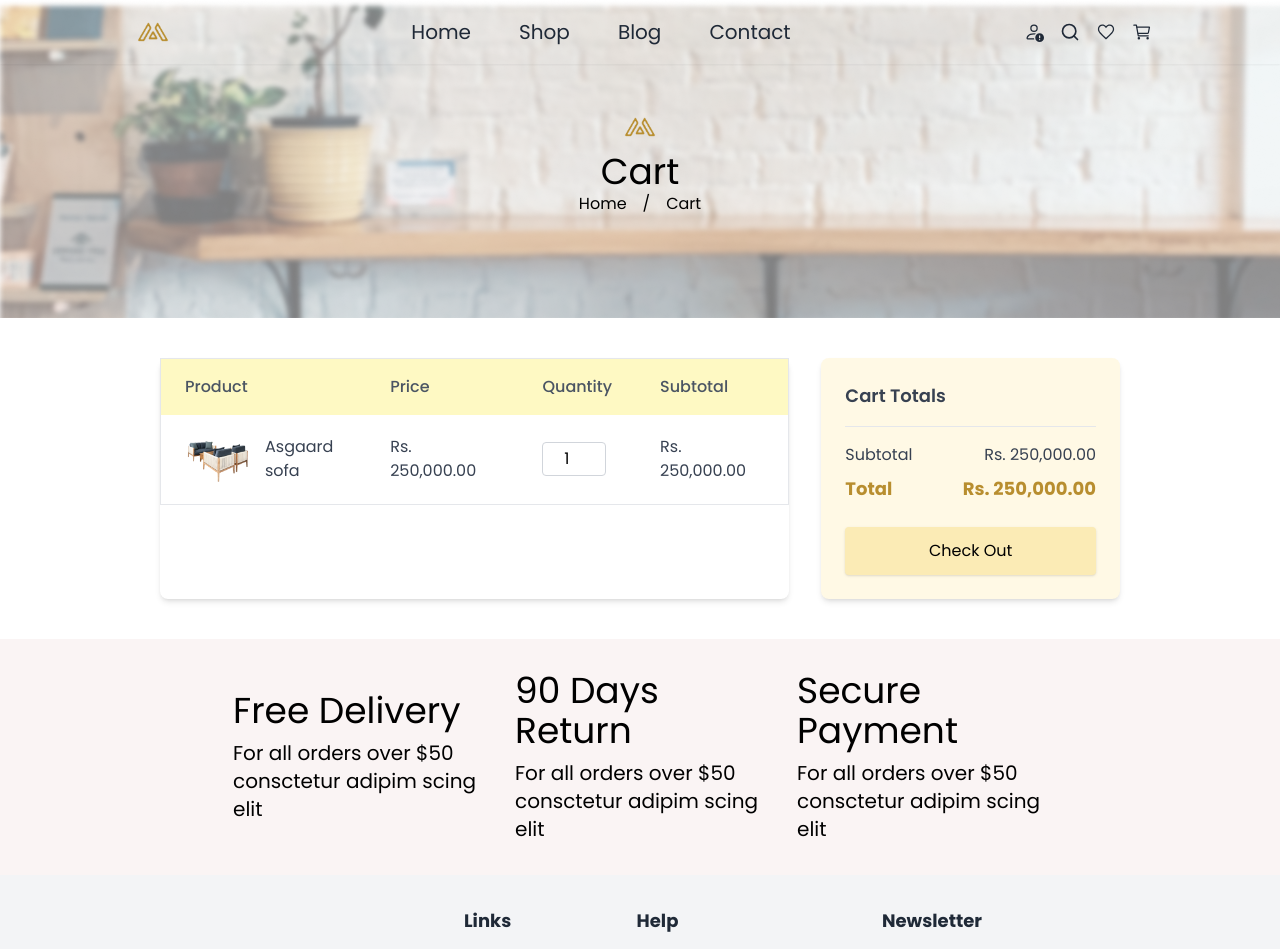
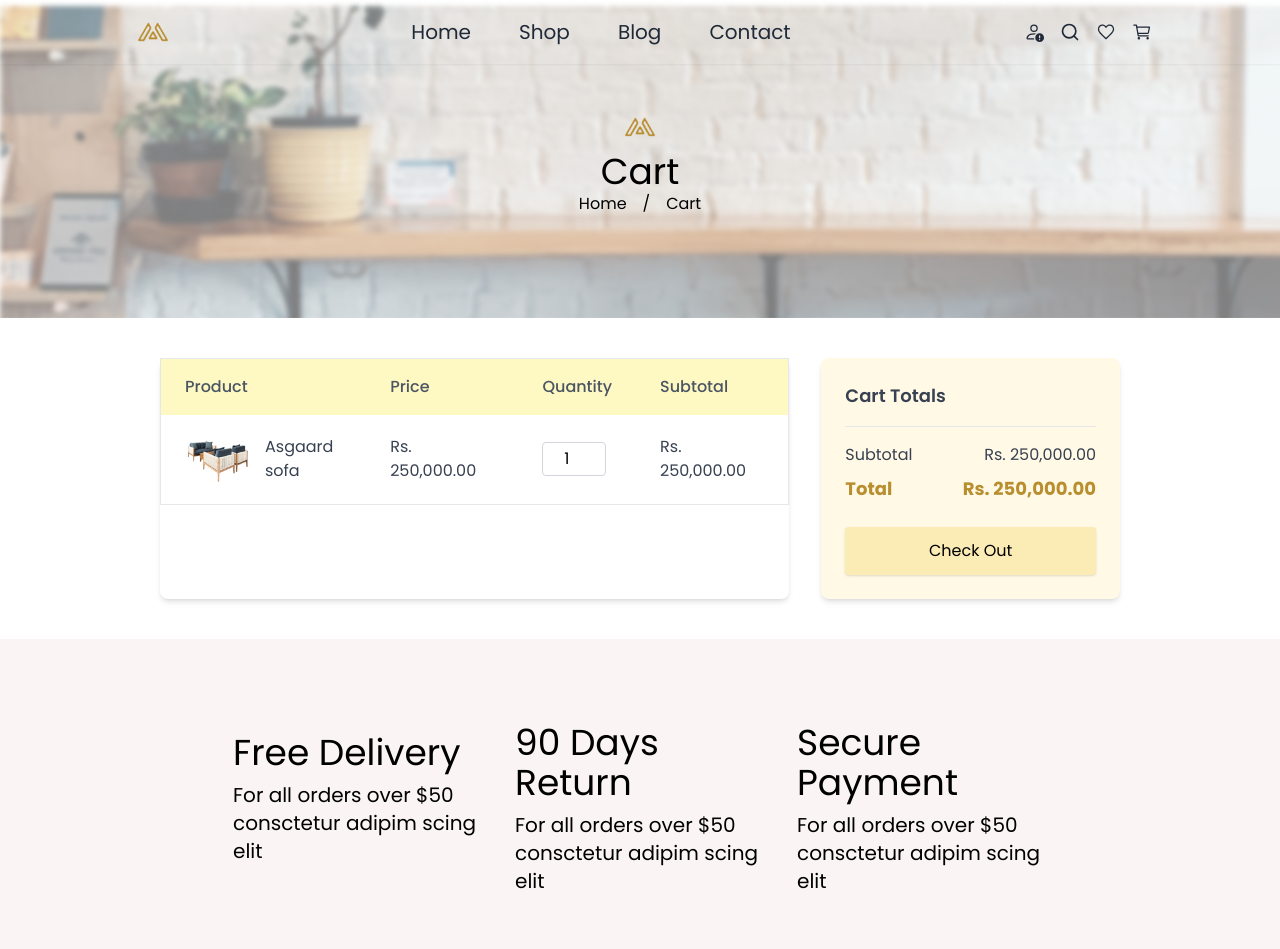
Before and after one commit to Rizwanaperveen55/figma-ui, a Next.js app: page /cart in a window 1280 px wide. Shown: the top 949 px of the page. Built offline with nearby package versions, Linux system fonts and the light colour scheme.

Commit message:
service section responsive issue solve

```diff
--- a/src/components/Service.tsx
+++ b/src/components/Service.tsx
@@ -2,16 +2,16 @@ export default function Service (){
 
     return(
         <div className="mx-auto px-4 sm:px-6 md:px-16 lg:px-32 flex bg-lightreddish justify-center items-center">
-            <div className="flex justify-center items-center gap-8 py-16 flex-wrap">
-                <div className="h-[108px] w-[250px] gap-2 flex flex-col  justify-center">
+            <div className="flex justify-center items-center gap-8 mx-auto py-16 space-y-5 flex-wrap">
+                <div className=" w-[250px] gap-2 flex flex-col  justify-center">
                     <h1 className="text-4xl">Free Delivery</h1>
                     <p className="text-xl">For all orders over $50 consctetur adipim scing elit</p>
                 </div>
-                <div className="h-[108px] w-[250px] gap-2 flex flex-col  justify-center">
+                <div className=" w-[250px] gap-2 flex flex-col  justify-center">
                     <h1 className="text-4xl">90 Days Return</h1>
                     <p className="text-xl">For all orders over $50 consctetur adipim scing elit</p>
                 </div>
-                <div className="h-[108px] w-[250px] gap-2 flex flex-col  justify-center">
+                <div className=" w-[250px] gap-2 flex flex-col  justify-center">
                     <h1 className="text-4xl">Secure Payment</h1>
                     <p className="text-xl">For all orders over $50 consctetur adipim scing elit</p>
                 </div>
```
